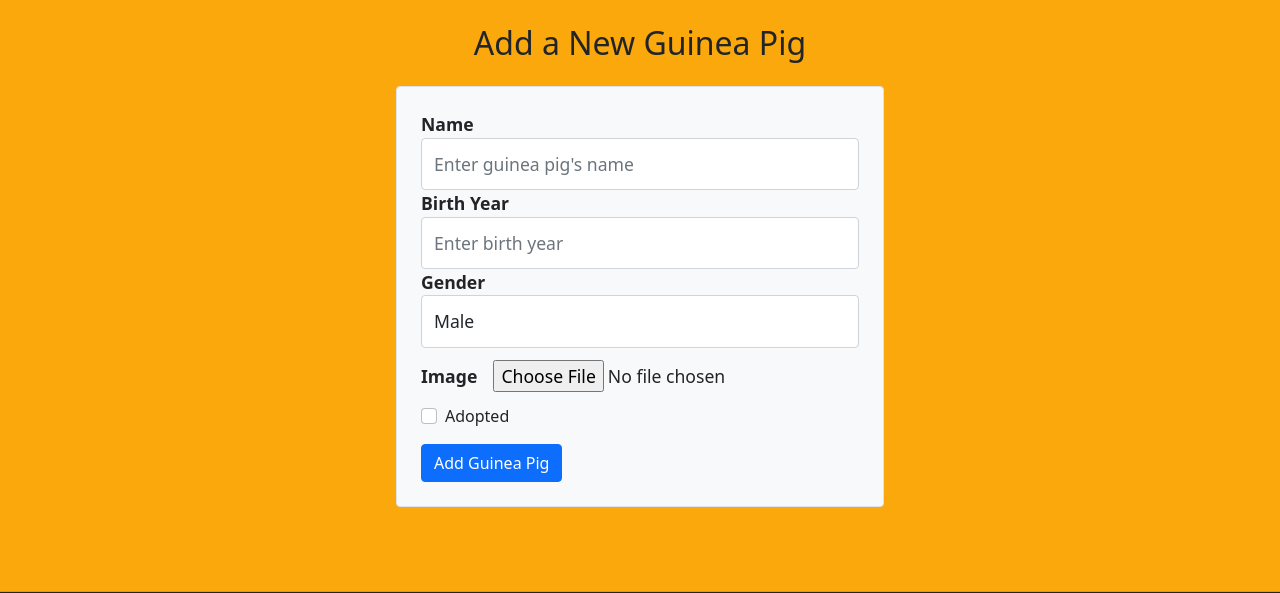
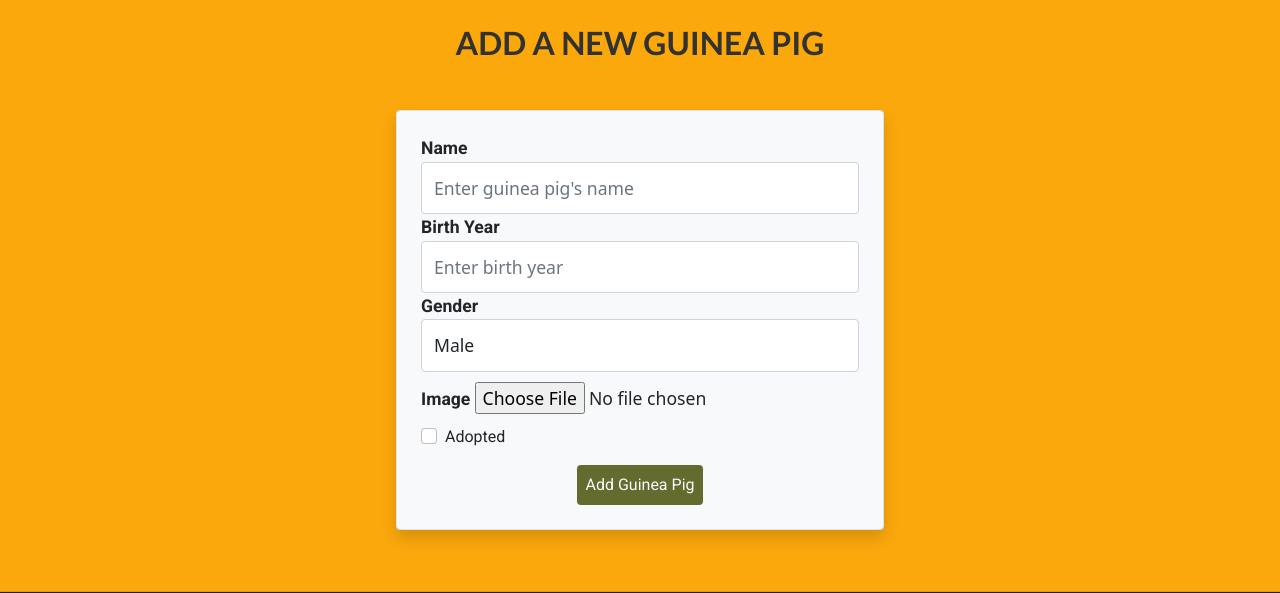
Before and after one commit to marina9222/Little-Wheekers-Rescue, a Django app: page /management/ in a window 1280 px wide. Shown: the part 80-673 px from the top of the page. Run offline with Django 3.2, Linux system fonts and the light colour scheme; the visitor is signed in with stand-in values (Sample User, id 1); some libraries are stand-ins or nearby versions.

Commit message:
Add: css for management page

```diff
--- a/home/templates/home/management.html
+++ b/home/templates/home/management.html
@@ -14,35 +14,35 @@
 
 
 <div class="container my-4">
-    <h2 class="text-center mb-4">Add a New Guinea Pig</h2>
+    <h2 class="text-center mb-5 font-primary fw-bold text-uppercase">Add a New Guinea Pig</h2>
     <div class="row justify-content-center">
         <div class="col-md-6">
-            <form method="post" enctype="multipart/form-data" class="border p-4 rounded bg-light" action="{% url 'home:management' %}">
+            <form method="post" enctype="multipart/form-data" class="border p-4 rounded bg-light shadow" action="{% url 'home:management' %}">
                 {% csrf_token %}
                 <div class="form-group">
-                    <label for="id_name">Name</label>
+                    <label for="id_name" class="font-secondary">Name</label>
                     <input type="text" class="form-control" id="id_name" name="name" placeholder="Enter guinea pig's name">
                 </div>
                 <div class="form-group">
-                    <label for="id_birth_year">Birth Year</label>
+                    <label for="id_birth_year" class="font-secondary">Birth Year</label>
                     <input type="number" class="form-control" id="id_birth_year" name="birth_year" placeholder="Enter birth year">
                 </div>
                 <div class="form-group">
-                    <label for="id_gender">Gender</label>
+                    <label for="id_gender" class="font-secondary">Gender</label>
                     <select class="form-control" id="id_gender" name="gender">
-                        <option value="M">Male</option>
-                        <option value="F">Female</option>
+                        <option value="M" class="font-secondary">Male</option>
+                        <option value="F" class="font-secondary">Female</option>
                     </select>
                 </div>
                 <div class="form-group">
-                    <label for="id_image">Image</label>
+                    <label for="id_image" class="font-secondary">Image</label>
                     <input type="file" class="form-control-file" id="id_image" name="image">
                 </div>
                 <div class="form-check mb-3">
                     <input type="checkbox" class="form-check-input" id="id_adopted" name="adopted">
-                    <label class="form-check-label" for="id_adopted">Adopted</label>
+                    <label class="form-check-label font-secondary" for="id_adopted">Adopted</label>
                 </div>
-                <button type="submit" class="btn btn-primary btn-block">Add Guinea Pig</button>
+                <button type="submit" class="btn adopt-now-button  font-secondary mx-auto d-block p-2">Add Guinea Pig</button>
             </form>
         </div>
     </div>
--- a/static/css/base.css
+++ b/static/css/base.css
@@ -131,7 +131,6 @@ form .form-group button , .btn-cancel{
     font-size: 1.25rem;
     padding: 0.75rem 2rem;
 }
-
 
 /* Carousel */
 
@@ -301,6 +300,10 @@ form .form-group select {
 
 }
 
+.form-control-file {
+    padding:10px 0px 10px 0px !important;
+}
+
 
 /* Donate section */
 
```
